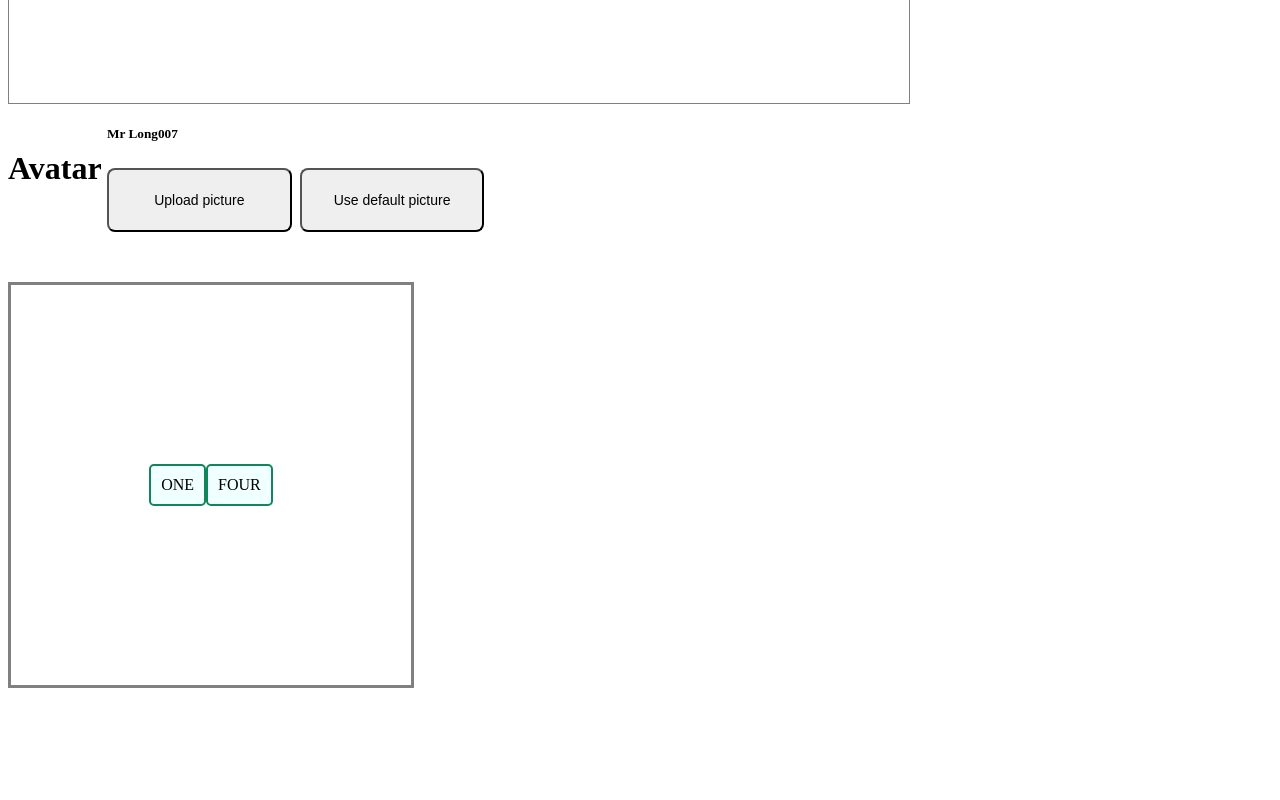
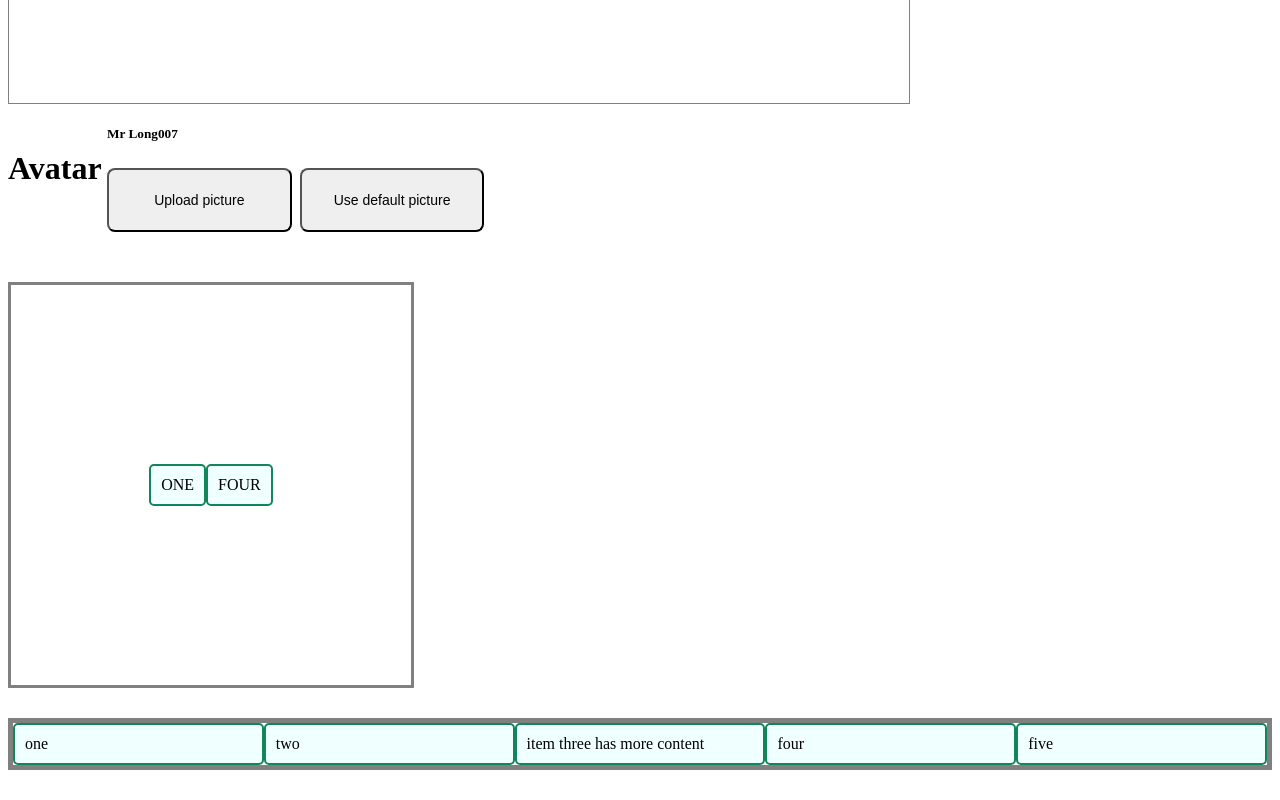
Before and after one commit to DebayoTomisin/Playground, a plain HTML site: page gettingUIRight/chromedevSummit/index.html in a window 1280 px wide. Shown: the part 870-1670 px from the top of the page. Before the commit the page ends 1588 px from the top, so only its background shows below. Drawn offline with Linux system fonts and the light colour scheme.

Commit message:
chore/understanding the flex property

```diff
--- a/gettingUIRight/chromedevSummit/index.css
+++ b/gettingUIRight/chromedevSummit/index.css
@@ -86,3 +86,13 @@
   align-items: center;
   justify-content: center;
 }
+
+.container6 {
+  margin: 30px 0;
+  border: 5px solid grey;
+  display: flex;
+}
+
+.container6 .item {
+  flex: 1 1 0;
+}
--- a/gettingUIRight/chromedevSummit/index.html
+++ b/gettingUIRight/chromedevSummit/index.html
@@ -51,6 +51,14 @@
         <div class="item">FOUR</div>
     </div>
 
+    <div class="container6">
+        <div class="item">
+            one
+        </div>
+        <div class="item">two</div>
+        <div class="item">item three has more content</div>
+        <div class="item">four</div>
+        <div class="item">five</div>
 </body>
 
 </html>
```
Also changed, not shown: gettingUIRight/chromedevSummit/notes.txt (+9 -0 lines).
